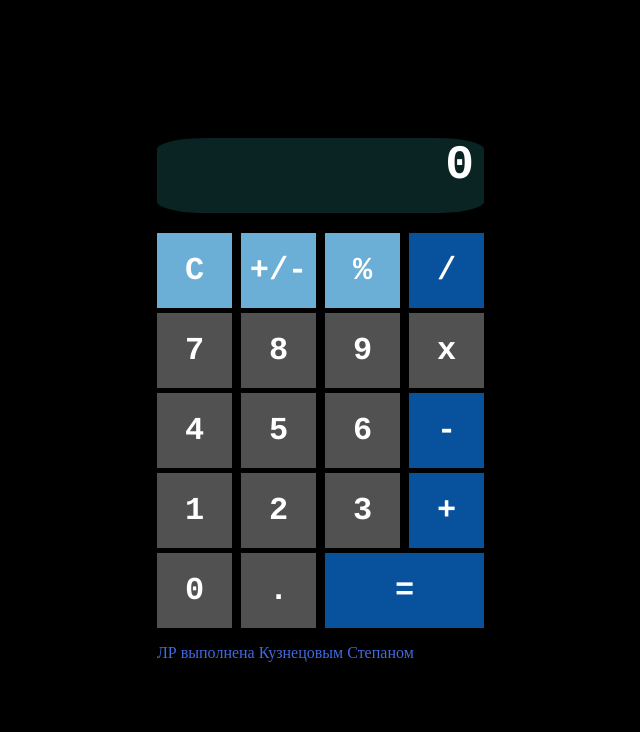
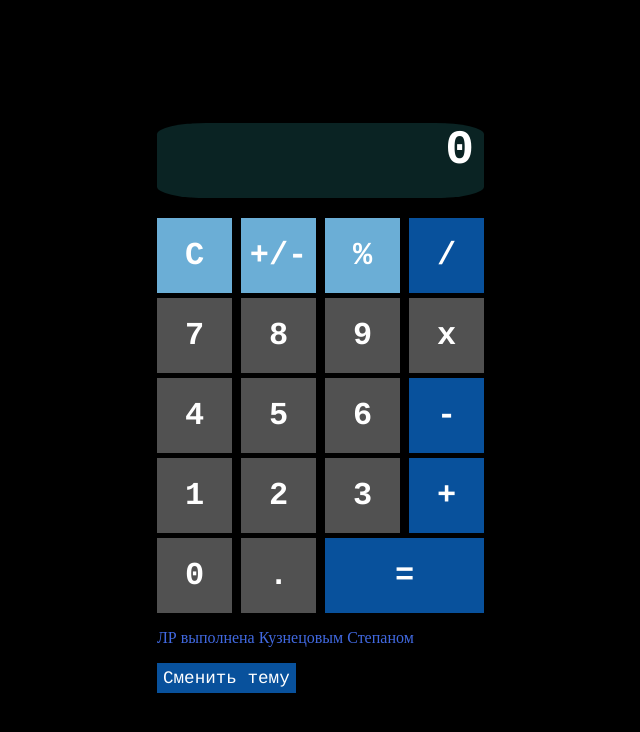
Before and after one commit to zzakku/js-labs, a plain HTML site: page calculator.html in a window 1280 px wide. Shown: the whole page, without its empty margins (317-957 px from the left). Drawn offline with Linux system fonts and the light colour scheme.

Commit message:
"Change theme" button (12/20)

```diff
--- a/calculator.html
+++ b/calculator.html
@@ -53,7 +53,24 @@
       </div>
     </div>
 
-    <p style="color: royalblue;">ЛР выполнена Кузнецовым Степаном</p>
+      <div>
+        <p style="color: royalblue;">ЛР выполнена Кузнецовым Степаном</p>
+        <button id="btn_theme_swap" class="changetheme" onclick="SwapTheme()">Сменить тему</button>
+
+        <script>
+          function SwapTheme()
+          {
+            if (document.body.style.backgroundColor == "black")
+            {
+              document.body.style.backgroundColor = "white"
+            }
+            else
+            {
+              document.body.style.backgroundColor = "black"
+            }
+          }
+        </script>
+      </div>
   </div>
 </body>
 </html>
--- a/style.css
+++ b/style.css
@@ -62,4 +62,14 @@ body {
     font-family: Courier, Helvetica, sans-serif;
   }
 
+  .changetheme {
+    background: #08519C;
+    font-family: Courier, Helvetica, sans-serif;
+    color: white;
+    font-weight: 400;
+    font-size: 1.1rem;
+    border: none;
+    height: 30px;
+  }
+
 }
```
